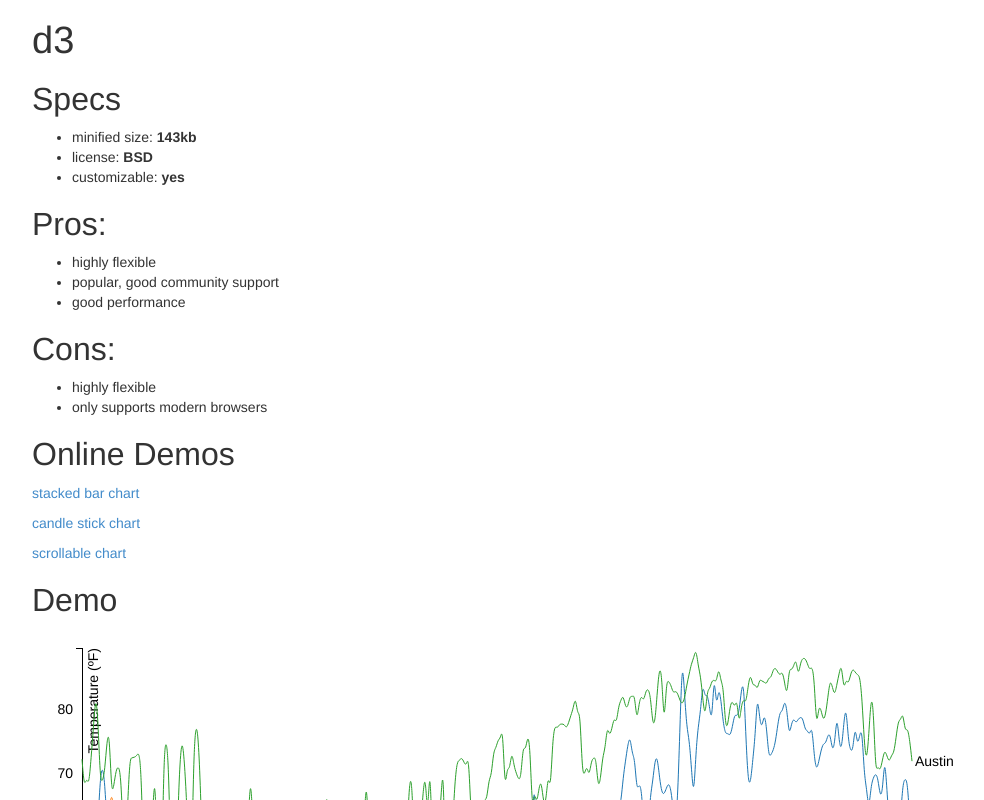
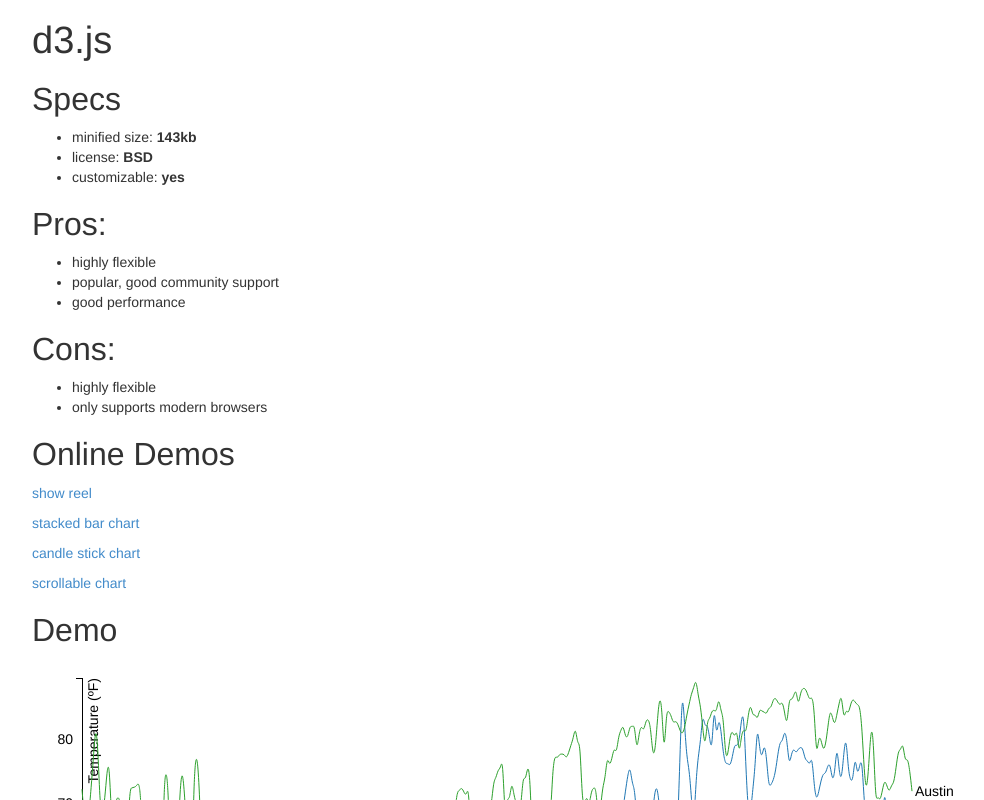
Before and after one commit to andyperlitch/data_viz_demos, a website: page d3.html in a window 1280 px wide. Shown: the top 800 px of the page, without its empty margins (23-1007 px from the left). Drawn offline with nearby package versions, Linux system fonts and the light colour scheme.

Commit message:
added another d3 demo, updated title

```diff
--- a/d3.html
+++ b/d3.html
@@ -2,7 +2,7 @@
 <html lang="en">
     <head>
         <meta charset="utf-8">
-        <title>d3</title>
+        <title>d3.js</title>
         <link rel="stylesheet" href="bootstrap/css/bootstrap.min.css" type="text/css" media="screen" title="no title" charset="utf-8">
         <style type="text/css">
 
@@ -20,7 +20,7 @@
     <body>
 
         <div class="container">
-            <h1>d3</h1>
+            <h1>d3.js</h1>
             <h2>Specs</h2>
             <ul>
                 <li>minified size: <strong>143kb</strong></li>
@@ -42,6 +42,7 @@
             </ul>
 
             <h2>Online Demos</h2>
+            <p><a href="http://bl.ocks.org/mbostock/1256572">show reel</a></p>
             <p><a href="http://bl.ocks.org/mbostock/3943967">stacked bar chart</a></p>
             <p><a href="http://bl.ocks.org/mbostock/4061502">candle stick chart</a></p>
             <p><a href="http://mbostock.github.io/d3/talk/20111018/area-gradient.html">scrollable chart</a></p>
```
